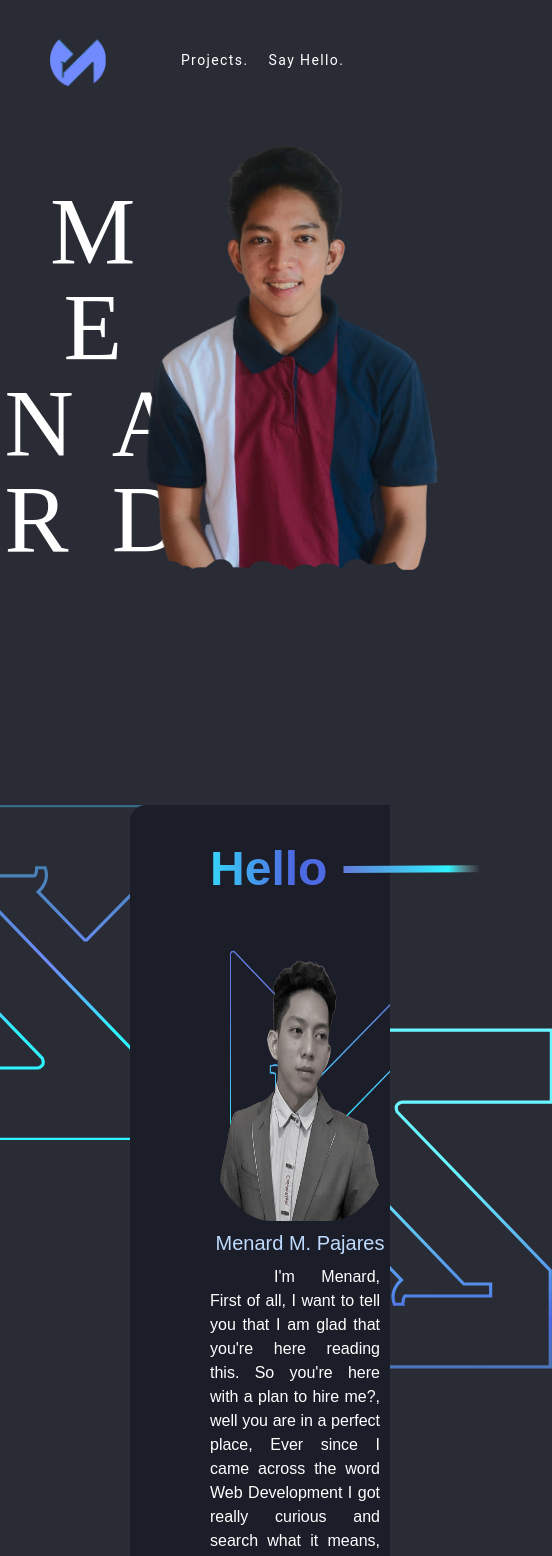
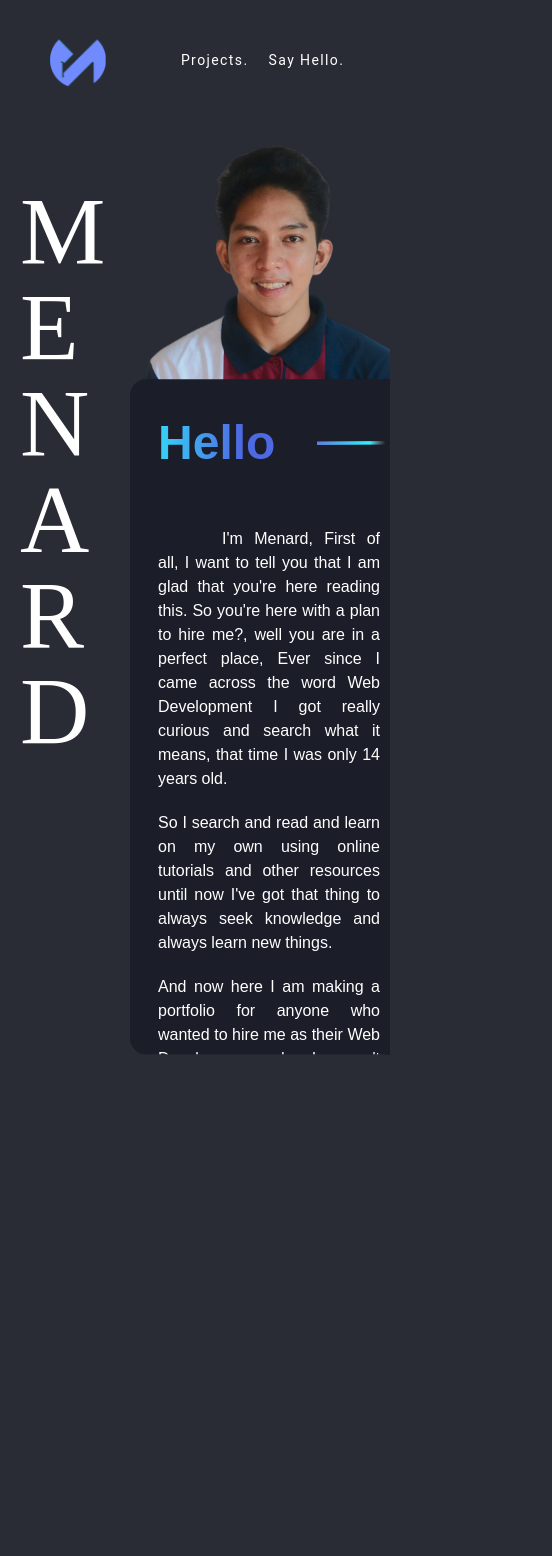
Before and after one commit to DevNanad/MODERN-PORTFOLIO, a React (Create React App) app: page / in a window 390 px wide. Shown: the top 1556 px of the page, 552 px wide, since content can reach past the window. After the commit the page ends 1087 px from the top, so only its background shows below. Built offline with nearby package versions, Linux system fonts and the light colour scheme.

Commit message:
Finish SectionTwo responsiveness

```diff
--- a/src/components/SectionOne.js
+++ b/src/components/SectionOne.js
@@ -4,7 +4,7 @@ import {motion} from 'framer-motion'
 
 function SectionOne() {
   return (
-    <div className="sectionOne roboto text-white grid grid-cols-2 md:grid-cols-3">
+    <div className="sectionOne roboto overflow-hidden text-white grid grid-cols-2 md:grid-cols-3">
       <div className="myname text-8xl md:text-7xl flex lg:items-center lg:justify-end">
         <motion.div className="fullname  w-full lg:translate-x-28 lg:-translate-y-20"
         initial={{opacity: 0}}
@@ -12,14 +12,14 @@ function SectionOne() {
         transition={{delay: 0.5}}
         >
           <p className="uppercase invisible lg:visible lg:normal-case">Menard</p>
-          <p className="uppercase tracking-widest text-center visible lg:invisible lg:uppercase lg:hidden">M  E</p>
-          <p className="uppercase tracking-widest text-center visible lg:invisible lg:uppercase lg:hidden">N  A</p>
-          <p className="uppercase tracking-widest text-center visible lg:invisible lg:uppercase lg:hidden">R  D</p>
+          <p className="uppercase tracking-widest text-left pl-5 md:text-center visible lg:invisible lg:uppercase lg:hidden">M  E</p>
+          <p className="uppercase tracking-widest text-left pl-5 md:text-center visible lg:invisible lg:uppercase lg:hidden">N  A</p>
+          <p className="uppercase tracking-widest text-left pl-5 md:text-center visible lg:invisible lg:uppercase lg:hidden">R  D</p>
           <p className="translate-x-10 invisible lg:visible">Pajares.</p>
         </motion.div>
       </div>
       <div className="me-design z-10 relative">
-        <motion.img src={me} alt="Me" className="h-11/12 translate-y-32 scale-150 md:transform-none "
+        <motion.img src={me} alt="Me" className="h-11/12 translate-y-32 -translate-x-3 scale-150 md:transform-none "
         initial={{opacity: 0}}
         animate={{opacity: 1}}
         transition={{delay: 0.5}}
@@ -33,7 +33,7 @@ function SectionOne() {
         animate={{opacity: 1}}
         transition={{delay: 1, type: 'tween'}}></motion.div>
       </div>
-      <motion.div className="little-info flex md:self-end lg:self-center flex-col leading-5 px-7 font-semibold tracking-widest relative invisible md:visible"
+      <motion.div className="little-info flex md:self-end lg:self-center flex-col leading-5 px-7 font-semibold tracking-widest relative invisible md:visible md:pb-20"
       initial={{y: 100, opacity: 0}}
       animate={{y: 0, opacity: 1}}
       transition={{delay: 0.5}}
@@ -44,10 +44,10 @@ function SectionOne() {
         </h4>
         <h4 className="paintedblue underline text-lg sm:text-sm">My Story</h4>
 
-        <div className="triangle flex self-end">
+        <div className="triangle flex self-end z-40">
           <svg
-            width="50"
-            height="53"
+            width="40"
+            height="43"
             viewBox="0 0 71 74"
             fill="none"
             xmlns="http://www.w3.org/2000/svg"
--- a/src/components/SectionTwo.js
+++ b/src/components/SectionTwo.js
@@ -4,7 +4,7 @@ import { motion } from 'framer-motion'
 
 function SectionTwo() {
   return (
-    <motion.div className='SectionTwo z-30 relative translate-x-10 poppins'
+    <motion.div className='SectionTwo z-30 relative poppins'
     initial={{y: 0, opacity: 0}}
     animate={{y: -100, opacity: 1}}
     transition={{delay: 1, type: 'tween'}}
@@ -22,7 +22,7 @@ function SectionTwo() {
         </svg>
         </div>
 
-        <div className="logo-line2 absolute translate-y-44 translate-x-56">
+        <div className="logo-line2 md:absolute lg:block  translate-y-44 translate-x-56 hidden">
           <svg width="328" height="435" viewBox="0 0 514 530" fill="none" xmlns="http://www.w3.org/2000/svg">
           <path d="M202.776 314.868L277.942 392.553C271.12 398.123 260.467 412.304 266.764 430.018L267 430.683L267.706 430.683L279.434 430.683L280.434 430.683L280.434 429.683C280.434 427.297 280.745 423.845 281.638 421.198C282.088 419.867 282.649 418.85 283.295 418.251C283.885 417.704 284.553 417.485 285.453 417.731L285.583 417.767L285.717 417.767L416.823 417.767L417.823 417.767L417.823 416.767L417.823 399.976L417.823 398.976L416.823 398.976L375.78 398.976L3.02721 11.5308C2.46198 9.68799 2.0607 7.07489 2.5249 4.9137C2.76269 3.80664 3.21382 2.87946 3.92386 2.21332C4.61871 1.56152 5.64553 1.08032 7.19516 1L513 0.999999L513 113.955L279.015 113.955L278.945 113.955L278.875 113.965C276.7 114.274 273.656 115.385 271.728 117.822C269.728 120.351 269.11 124.07 271.402 129.144L271.474 129.303L271.594 129.428L511.325 377.561L511.325 529L6.45195 529C5.08077 528.656 3.26961 527.768 2.12712 526.246C1.03016 524.784 0.443081 522.6 1.73856 519.367L202.776 314.868Z" stroke="url(#paint0_linear_112_6)" strokeWidth="5"/>
           <defs>
@@ -36,10 +36,10 @@ function SectionTwo() {
 
         </div>
 
-        <div className="hello-container absolute right-0 pl-20 pb-10 lg:pb-12 w-8/12 text-white rounded-l-2xl text-justify">
-            <div className="SectionTwo-title flex items-center gap-4 py-10 ">
+        <div className="hello-container absolute right-0 -translate-y-0 pl-7  lg:pl-20 pb-10 lg:pb-12 w-8/12 text-white rounded-l-2xl text-justify">
+            <div className="SectionTwo-title flex items-center lg:gap-4 py-10 overflow-hidden ">
                 <h2 className='Hello text-5xl'>Hello</h2>
-                <span className='flex items-center'>
+                <span className='flex items-center scale-50 md:transform-none'>
                     <svg width="167" height="8" viewBox="0 0 167 8" fill="none" xmlns="http://www.w3.org/2000/svg">
                     <path d="M0.5 4.38727L166.498 3.50009" stroke="url(#paint0_linear_112_12)" strokeWidth="7"/>
                     <defs>
@@ -54,13 +54,13 @@ function SectionTwo() {
             </div>
             <div className="hello-image float-right">
                     <img src={hellome} alt="Mypic" className='h-72' />
-                    <h1 className="text-center text-xl text-blue-200 py-2 ">Menard M. Pajares</h1>
+                    <h1 className="text-center text-xl text-white tracking-wider py-2 ">Menard M. Pajares</h1>
             </div>
 
 
                 <p className='indent-16 lg:mt-16'>I'm Menard, First of all, I want to tell you that I am glad that you're here reading this. So you're here with a plan to hire me?, well you are in a perfect place, Ever since I came across the word Web Development I got really curious and search what it means, that time I was only 14 years old.</p>
-                <p>So I search and read and learn on my own using online tutorials and other resources until now I've got that thing to always seek knowledge and always learn new things.</p>
-                <p>And now here I am making a portfolio for anyone who wanted to hire me as their Web Developer and I won't disappoint my client and always make sure to satisfy their ego regarding in Website.</p>
+                <p >So I search and read and learn on my own using online tutorials and other resources until now I've got that thing to always seek knowledge and always learn new things.</p>
+                <p className='z-30'>And now here I am making a portfolio for anyone who wanted to hire me as their Web Developer and I won't disappoint my client and always make sure to satisfy their ego regarding in Website.</p>
 
         </div>
     </motion.div>
--- a/src/index.css
+++ b/src/index.css
@@ -96,3 +96,27 @@ body{
   background-clip: text;
   font-weight: bold;
 }
+
+/*xs*/
+@media (max-width: 580px) {
+  .hello-container{
+    transform: translateY(-10%);
+  }
+
+ }
+@media (max-width: 400px) {
+  .hello-container{
+    transform: translateY(-90%);
+    height: 80vh;
+    overflow-y: scroll;
+  }
+  .hello-container p:nth-child(1){
+    text-indent: 0rem;
+  }
+  .hello-image{
+    display: none;
+  }
+  .logo-line{
+    display: none;
+  }
+ }
```
Lines whose indentation alone changed are shown as unchanged.
